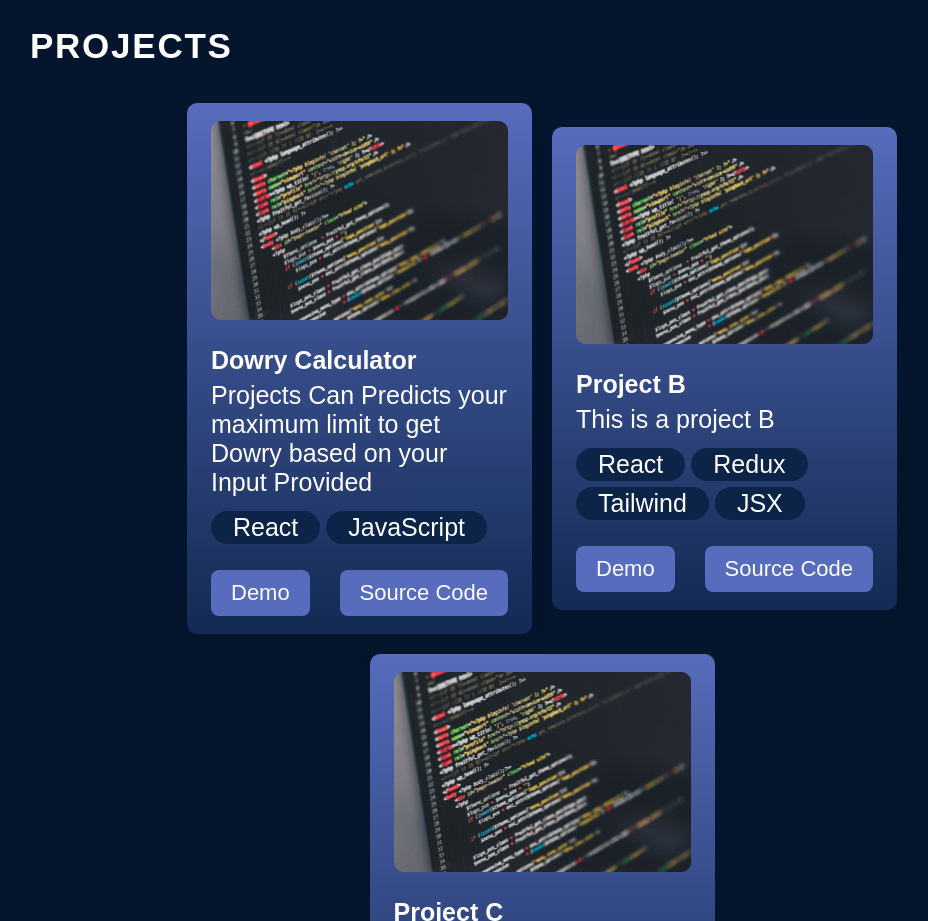
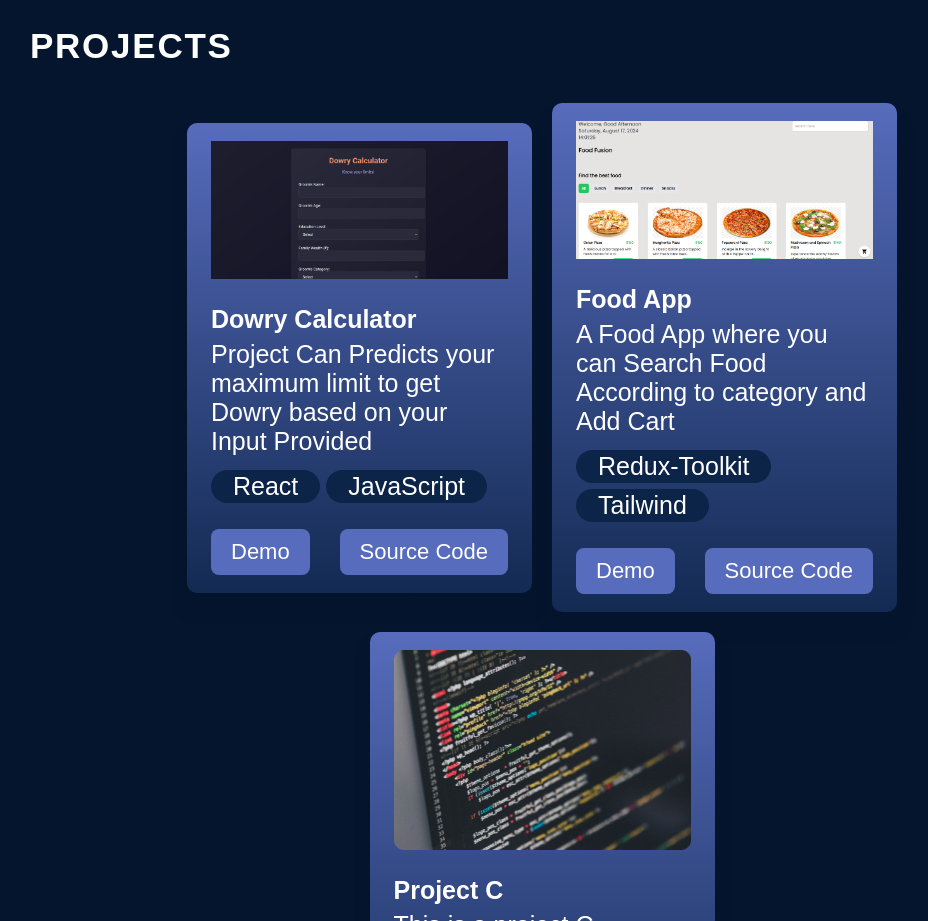
Before and after one commit to khanfarzan17/Personal-Portfolio, a React (Vite) app: page / in a window 1280 px wide. Shown: the part 3040-3961 px from the top of the page, without its empty margins (98-1026 px from the left). Built offline with nearby package versions, Linux system fonts and the light colour scheme; no server answers; the HTML template or start-up script is replaced by a standard one.

Commit message:
Styling-Modified

```diff
--- a/src/Components/Contact.module.css
+++ b/src/Components/Contact.module.css
@@ -37,6 +37,12 @@
     display: flex;
     align-items: center;
     gap: 25px;
+    transition: transform 0.4s ease-in-out, box-shadow 0.4s ease-in-out;
+  }
+  .link:hover{
+    transform: scale(1.1);
+
+
   }
 
   .link a {
--- a/src/Components/Experience.module.css
+++ b/src/Components/Experience.module.css
@@ -5,7 +5,10 @@
     margin-top: 79px;
     margin-left: 10%;
     margin-right: 10%;
+
   }
+
+
 
   .title {
     color: var(--color-text);
@@ -44,6 +47,11 @@
     justify-content: center;
     width: 120px;
     height: 120px;
+    transition: transform 0.4s ease-in-out, box-shadow 0.4s ease-in-out; /* Smoother animation with easing */
+  }
+  .skillImageContainer:hover {
+    transform: scale(1.1);
+    box-shadow: 0 0 10px rgba(0, 0, 0)
   }
 
   .skillImageContainer img {
@@ -72,6 +80,10 @@
     background: linear-gradient(90deg, #19376d 0%, rgba(25, 55, 109, 0) 100%);
     border-radius: 10px;
     padding: 24px;
+    transition: transform 0.4s ease-in-out, box-shadow 0.4s ease-in-out;
+  }
+  .historyItem:hover {
+    transform: scale(1.1);
   }
 
   .historyItem img {
@@ -116,14 +128,14 @@
     border-radius: 8px;
     cursor: pointer;
     width: 100%;
-    transition: background-color 0.3s ease, color 0.3s ease;
+
     background: linear-gradient(90deg, #19376d 0%, rgba(25, 55, 109, 0) 100%);
+    transition: transform 0.4s ease-in-out, box-shadow 0.4s ease-in-out;
 
   }
 
   .Downloadbtn:hover {
-    background-color: var(--color-text);
-    color: var(--color-secondary);
+    transform: scale(1.1);
   }
 
   .Downloadbtn:focus {
--- a/src/Components/MapComponent.jsx
+++ b/src/Components/MapComponent.jsx
@@ -13,7 +13,7 @@ L.Icon.Default.mergeOptions({
 });
 
 const MapComponent = () => {
-  const [position, setPosition] = useState([12.9716, 77.5946]);
+  const [position, setPosition] = useState([13.0294926, 77.6251392]);
   const [loaded, setLoaded] = useState(false);
 
   useEffect(() => {
--- a/src/Components/ProjectCard.module.css
+++ b/src/Components/ProjectCard.module.css
@@ -8,6 +8,10 @@
     box-shadow: 0 16px 14px 0 #04152d;
     padding: 18px 24px;
     max-width: 345px;
+    transition: transform 0.4s ease-in-out, box-shadow 0.4s ease-in-out;
+  }
+  .container:hover{
+    transform: scale(1.1);
   }
 
   .image {
--- a/src/Components/Projects.module.css
+++ b/src/Components/Projects.module.css
@@ -6,6 +6,7 @@
   color: var(--color-text);
   margin-left: 10%;
   margin-right: 10%;
+
 }
 
 .title {
--- a/src/Data/Projects.json
+++ b/src/Data/Projects.json
@@ -1,20 +1,20 @@
 [
   {
     "title": "Dowry Calculator",
-    "imgSrc": "/assests/projects/project.png",
-    "description": "Projects Can Predicts your maximum limit to get Dowry based on your Input Provided ",
+    "imgSrc": "/assests/projects/projectpicture.png",
+    "description": "Project Can Predicts your maximum limit to get Dowry based on your Input Provided ",
     "technology": ["React","JavaScript"],
     "githubLink": "https://github.com/khanfarzan17/25-Dowray-Calculator",
     "liveLink": "https://zingy-souffle-1a53bd.netlify.app/"
   },
 
   {
-    "title": "Project B",
-    "imgSrc": "/assests/projects/project.png",
-    "description": "This is a project B",
-    "technology": ["React", "Redux", "Tailwind","JSX"],
-    "githubLink": "http://www.example.com",
-    "liveLink": "http://www.example.com"
+    "title": "Food App ",
+    "imgSrc": "/assests/projects/projectpicture1.png",
+    "description": "A Food App where you can Search Food According to category and Add Cart",
+    "technology": [ "Redux-Toolkit", "Tailwind"],
+    "githubLink": "https://github.com/khanfarzan17/20-Food-App-Using-Redux-toolKit",
+    "liveLink": "https://oota.netlify.app/"
   },
 
   {
```
Also changed, not shown: public/assests/projects/projectpicture.png (added), public/assests/projects/projectpicture1.png (added).
